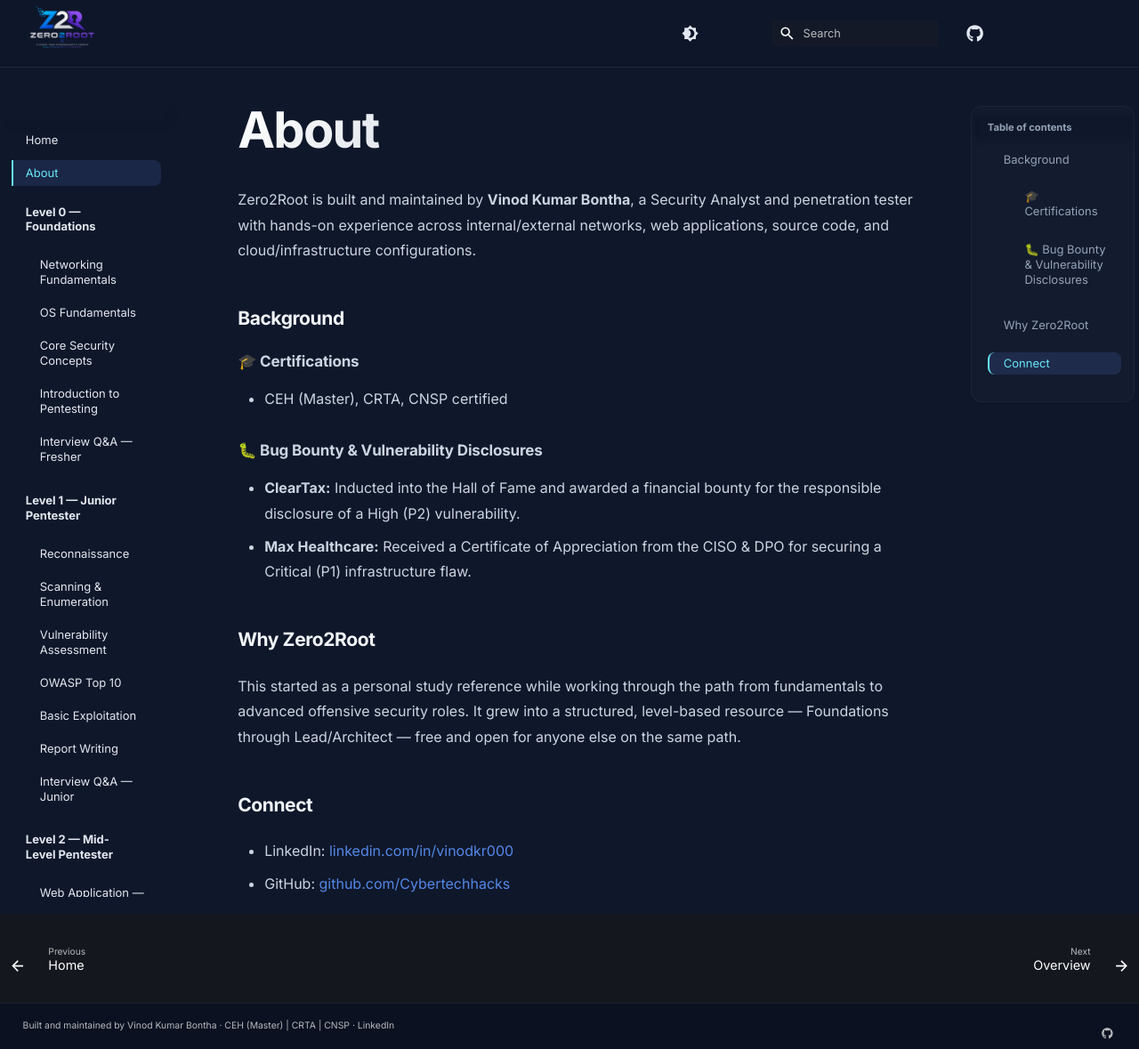
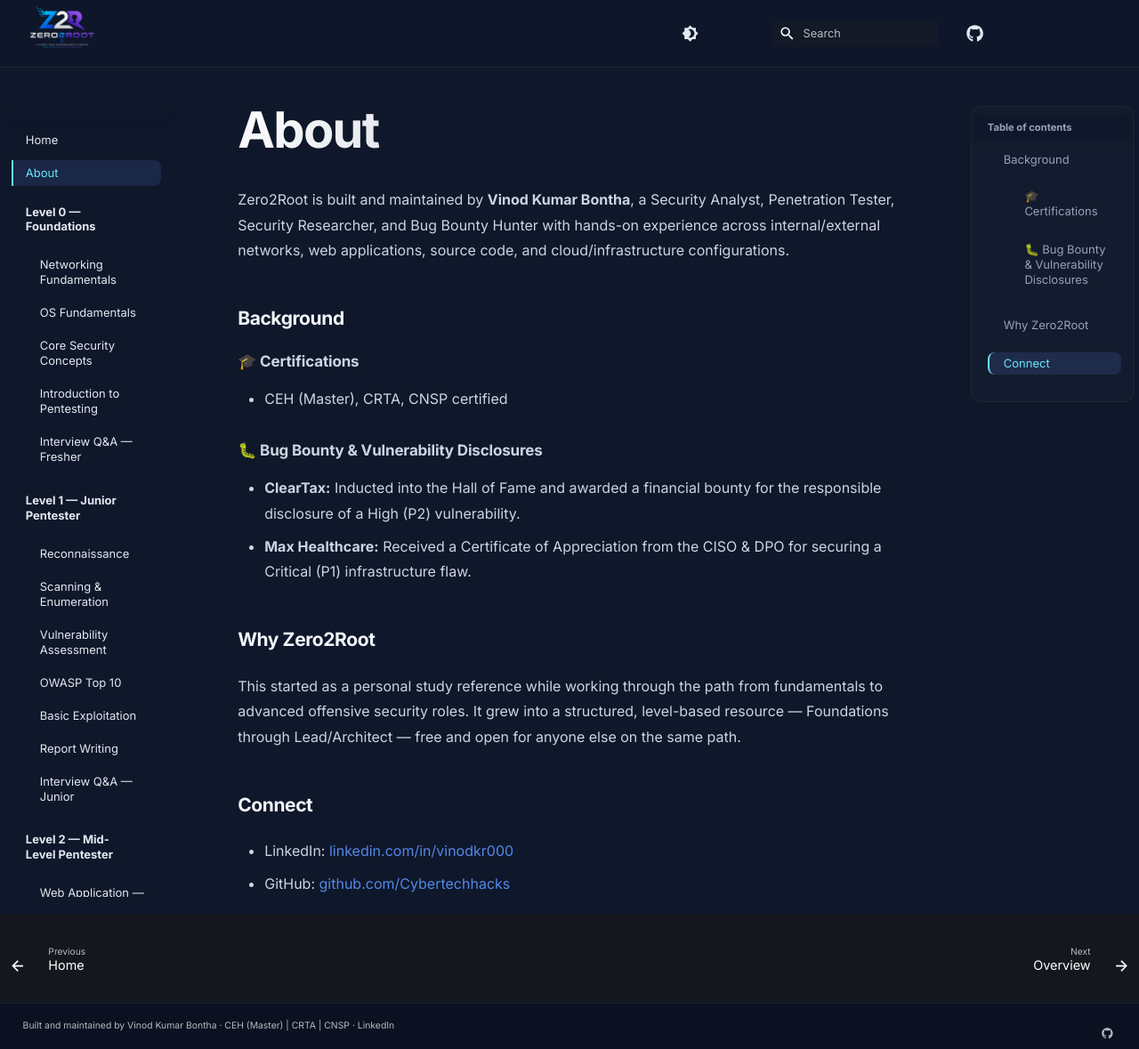
Before and after one commit to Cybertechhacks/Zero2Root, an MkDocs documentation site: the page built from docs/about.md, in a window 1280 px wide and 1179 px high. Shown: the whole window at 89% size. Built offline with MkDocs 1.6.1 and Material for MkDocs 9.7.7, drawn with Linux system fonts in a browser that asks for light colours; comment, search, counter and statistics services are not loaded.

```diff
--- a/docs/about.md
+++ b/docs/about.md
@@ -1,6 +1,6 @@
 # About
 
-Zero2Root is built and maintained by **Vinod Kumar Bontha**, a Security Analyst and penetration tester with hands-on experience across internal/external networks, web applications, source code, and cloud/infrastructure configurations.
+Zero2Root is built and maintained by **Vinod Kumar Bontha**, a Security Analyst, Penetration Tester, Security Researcher, and Bug Bounty Hunter with hands-on experience across internal/external networks, web applications, source code, and cloud/infrastructure configurations.
 
 ## Background
 
```
Also changed, not shown: README.md (+1 -1 lines).
